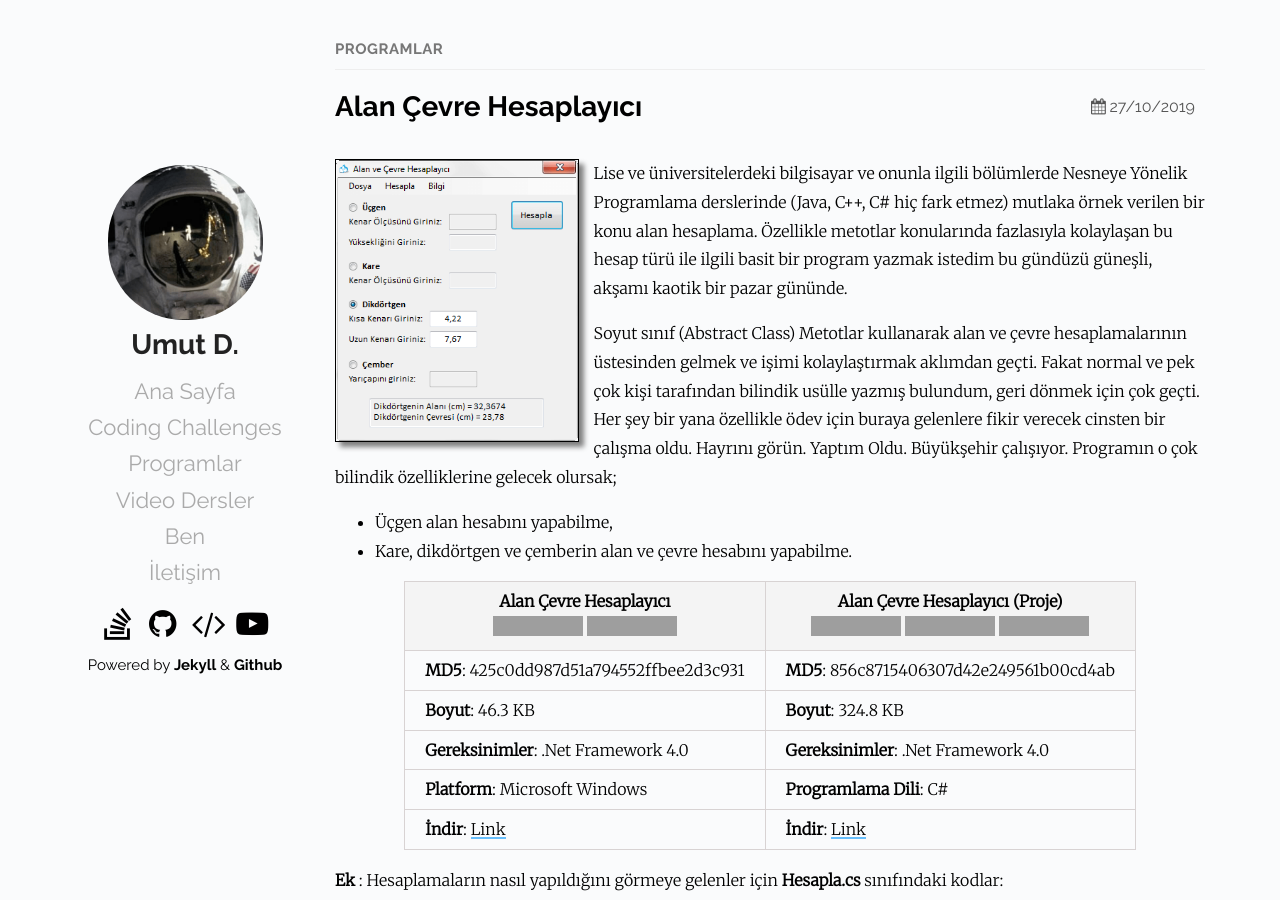
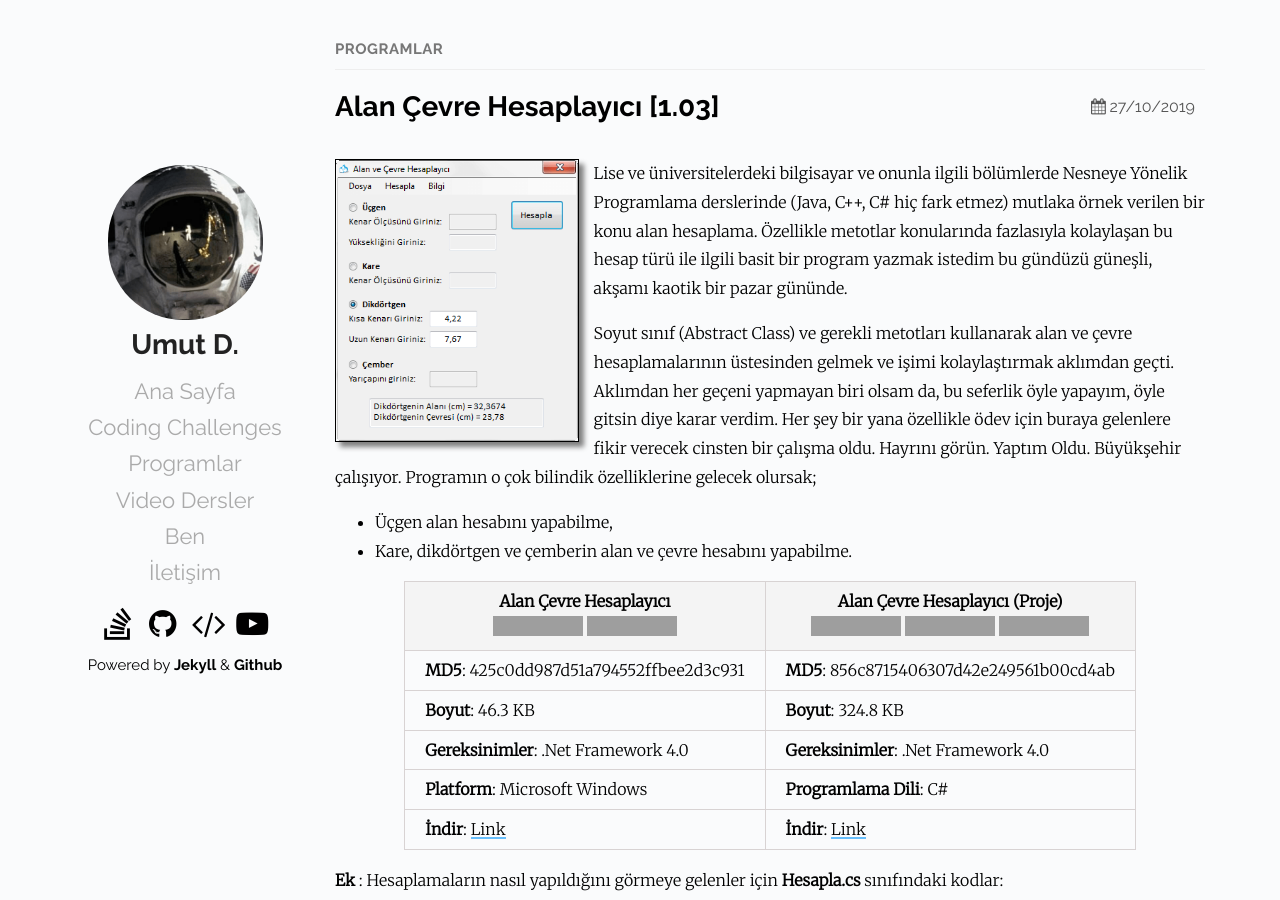
Before and after one commit to Umut-D/umutd.com, a Jekyll site: the page built from _posts/programlar/2019-10-27-alan-cevre-hesaplayici.md, in a window 1280 px wide and 900 px high. Built offline with Jekyll 4.4.1, drawn with Linux system fonts in a browser that asks for light colours; grey boxes are pictures that could not be loaded.

Commit message:
program kodlari duzenlendi

```diff
--- a/_posts/programlar/2019-10-27-alan-cevre-hesaplayici.md
+++ b/_posts/programlar/2019-10-27-alan-cevre-hesaplayici.md
@@ -1,6 +1,6 @@
 ---
 layout: post
-title: Alan Çevre Hesaplayıcı
+title: Alan Çevre Hesaplayıcı [1.03]
 date: 2019-10-27 10:43 +0300
 categories: Programlar
 tags: Alan, Alan Çevre Hesaplama, Çember, Çevre, Daire, Dikdörtgen, Hesaplama, Kare, Üçgen
@@ -13,7 +13,7 @@ redirect_from:
 
 Lise ve üniversitelerdeki bilgisayar ve onunla ilgili bölümlerde Nesneye Yönelik Programlama derslerinde (Java, C++, C# hiç fark etmez) mutlaka örnek verilen bir konu alan hesaplama. Özellikle metotlar konularında fazlasıyla kolaylaşan bu hesap türü ile ilgili basit bir program yazmak istedim bu gündüzü güneşli, akşamı kaotik bir pazar gününde.
 
-Soyut sınıf (Abstract Class) Metotlar kullanarak alan ve çevre hesaplamalarının üstesinden gelmek ve işimi kolaylaştırmak aklımdan geçti. Fakat normal ve pek çok kişi tarafından bilindik usülle yazmış bulundum, geri dönmek için çok geçti. Her şey bir yana özellikle ödev için buraya gelenlere fikir verecek cinsten bir çalışma oldu. Hayrını görün. Yaptım Oldu. Büyükşehir çalışıyor. Programın o çok bilindik özelliklerine gelecek olursak;
+Soyut sınıf (Abstract Class) ve gerekli metotları kullanarak alan ve çevre hesaplamalarının üstesinden gelmek ve işimi kolaylaştırmak aklımdan geçti. Aklımdan her geçeni yapmayan biri olsam da, bu seferlik öyle yapayım, öyle gitsin diye karar verdim. Her şey bir yana özellikle ödev için buraya gelenlere fikir verecek cinsten bir çalışma oldu. Hayrını görün. Yaptım Oldu. Büyükşehir çalışıyor. Programın o çok bilindik özelliklerine gelecek olursak;
 
 - Üçgen alan hesabını yapabilme,
 - Kare, dikdörtgen ve çemberin alan ve çevre hesabını yapabilme.
```
